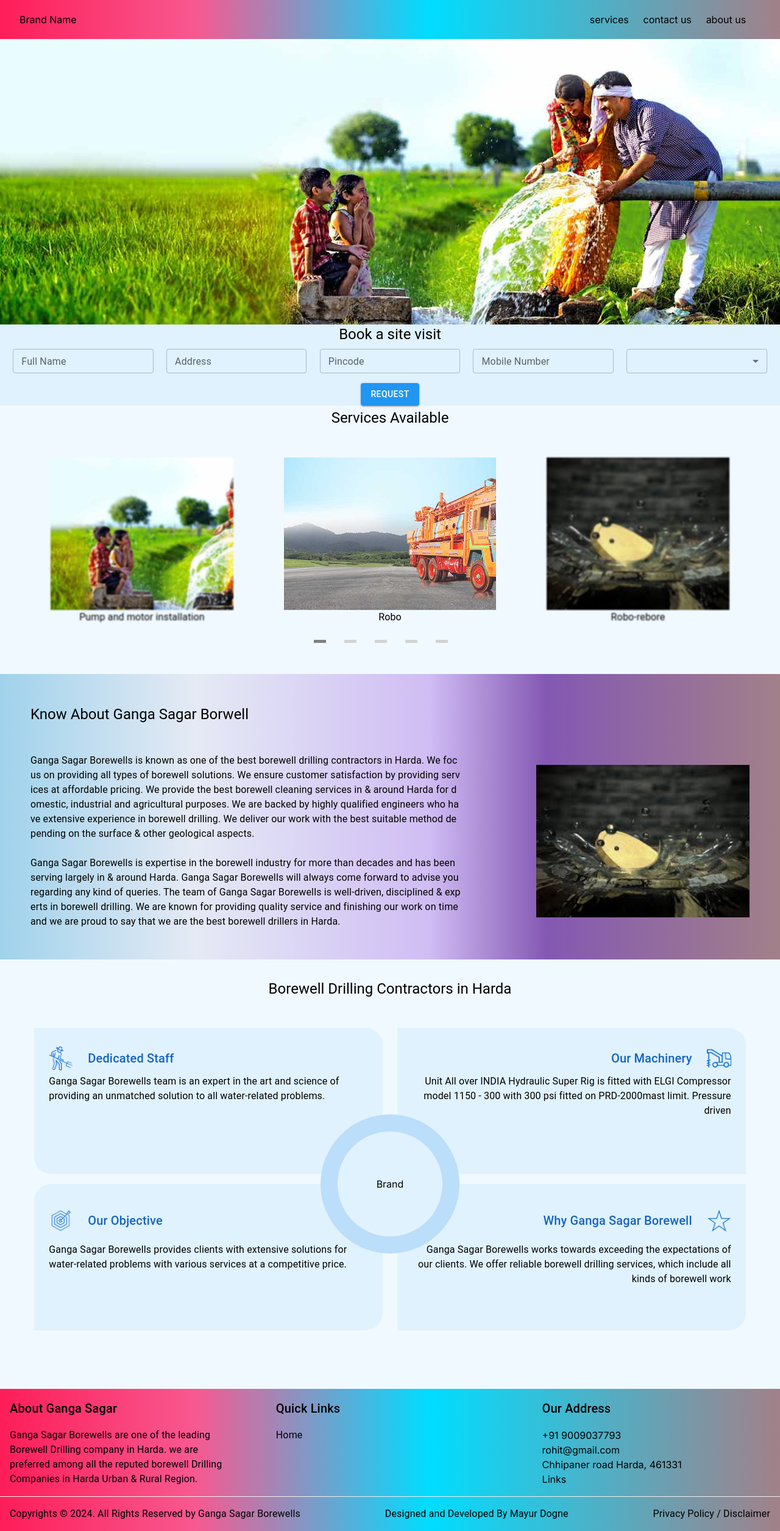
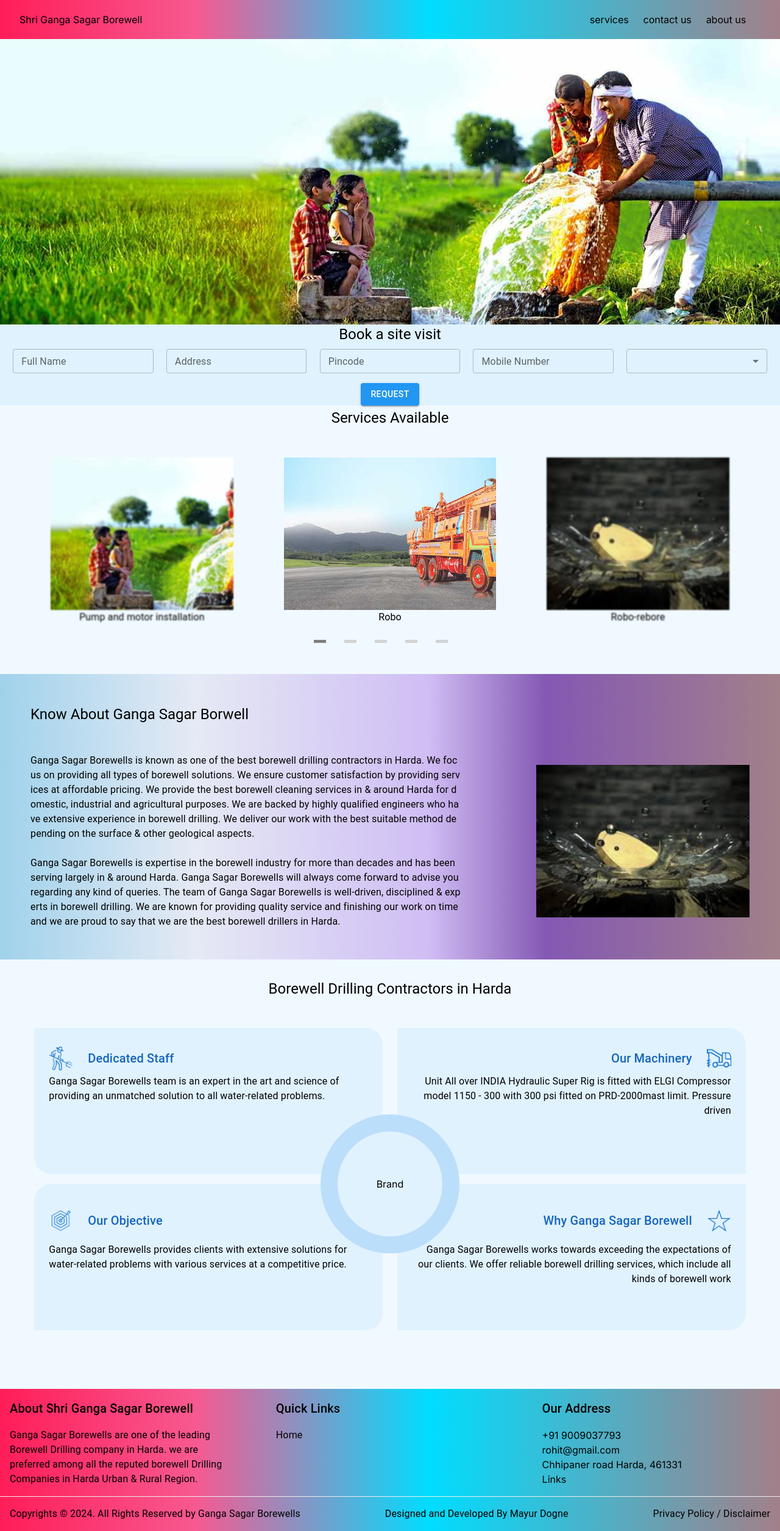
Before and after one commit to 1809mayur/borewell, a Next.js app: page / in a window 1280 px wide. Shown: the whole page at 61% size. Built offline with nearby package versions, Linux system fonts and the light colour scheme.

Commit message:
name updated

```diff
--- a/src/app/components/Footer.tsx
+++ b/src/app/components/Footer.tsx
@@ -1,5 +1,5 @@
 import { Box, Divider, Grid, Typography, useTheme } from "@mui/material";
-
+import constants from "../utils/constants";
 import React from "react";
 
 const Footer = () => {
@@ -24,7 +24,10 @@
             marginBottom={{ xs: 2, lg: 0 }}
           >
             <Grid item height={48}>
-              <Typography variant="h6"> About Ganga Sagar </Typography>
+              <Typography variant="h6">
+                {" "}
+                About {constants.brandName}{" "}
+              </Typography>
             </Grid>
             <Grid item>
               <Typography component={"p"}>
--- a/src/app/components/TopNav.tsx
+++ b/src/app/components/TopNav.tsx
@@ -12,6 +12,7 @@
 import MenuIcon from "@mui/icons-material/Menu";
 import CloseIcon from "@mui/icons-material/Close";
 import useTheme from "@mui/material/styles/useTheme";
+import constants from "../utils/constants";
 
 const headers = [
   { name: "services", url: "service-section" },
@@ -31,7 +32,7 @@
         padding={"2rem"}
         className="h-16 fixed top-0 z-50 w-full flex justify-between items-center bg-gradient-custom-theme1"
       >
-        <Box>Brand Name</Box>
+        <Box>{constants.brandName}</Box>
         <Box className="lg:flex justify-evenly w-1/4 xs:hidden">
           {headers.map((header, index) => {
             return <p key={index}> {header.name}</p>;
--- a/src/app/utils/constants.ts
+++ b/src/app/utils/constants.ts
@@ -2,7 +2,7 @@
 import { StaticImageData } from "next/image";
 
 const constants = {
-    brandName: "Borwell"
+    brandName: "Shri Ganga Sagar Borewell"
 }
 
 export interface ServiceType {
```
